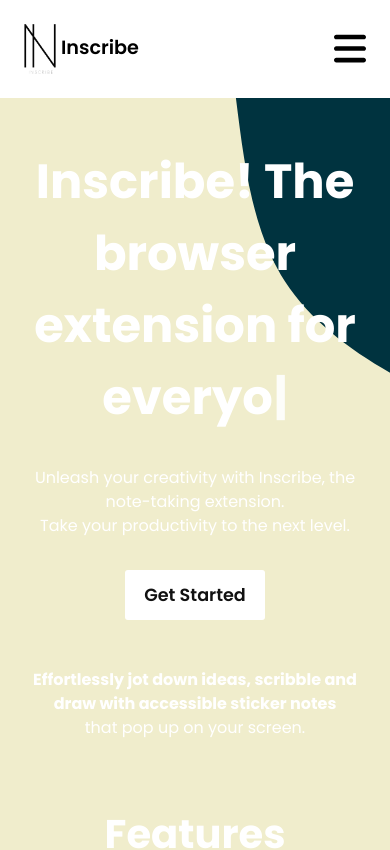
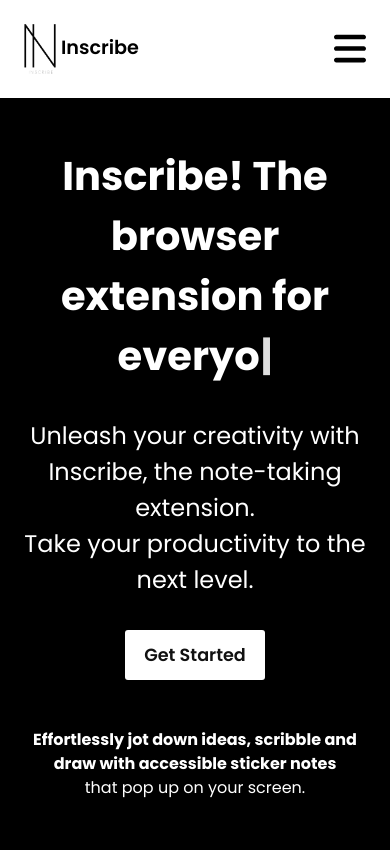
Before and after one commit to mofopeadegoke/Inscribe-Website, a React (Create React App) app in the folder react-app/: page /home in a window 390 px wide. Shown: the top 850 px of the page. Built offline with nearby package versions, Linux system fonts and the light colour scheme.

Commit message:
mobile view done

```diff
--- a/react-app/src/pages/home.jsx
+++ b/react-app/src/pages/home.jsx
@@ -46,7 +46,7 @@
       <section className="mb">
         <article className="introSection" id="home">
           <article className="content">
-            <div style={{ fontSize: "3rem", fontWeight: "bold" }}>
+            <div className="main-txt">
               <Typewriter
                 options={{
                   autoStart: true,
@@ -272,7 +272,7 @@
         </article>
         <article className="helpSection" data-aos="fade-up" id="help">
           <article className="socialLinks">
-            <img src={Logo} alt="Inscribe Logo" />
+            <img src={logoWhite} alt="Inscribe Logo" />
             <h2>
               Unleash your creativity with Inscribe. Take your productivity to
               the next level.
--- a/react-app/src/styles/home.css
+++ b/react-app/src/styles/home.css
@@ -18,7 +18,7 @@
 section.mb {
     padding-bottom: 5rem;
 }
-section.mbTwo {
+.mbTwo {
     clip-path: polygon(0 15%,
                 100% 0,
                 100% 100%,
@@ -41,6 +41,7 @@
 }
 .main-txt {
     font-size: 3rem;
+    font-weight: bold;
 }
 .main-txt+p {
     font-size: 1.5rem;
@@ -225,7 +226,7 @@
     row-gap: 8px;
 }
 article.helpSection article.webLinks ul a {
-    color: black;
+    color: #fff;
     text-decoration: none;
 }
 footer {
--- a/react-app/src/styles/responsive.css
+++ b/react-app/src/styles/responsive.css
@@ -57,19 +57,25 @@
     article.howItWorks {
         padding-inline: 3rem;
     }
+    .mb {
+        clip-path: polygon(0 0,
+                    100% 0,
+                    100% 95%,
+                    0 100%);
+    }
+    section.mbTwo {
+        clip-path: polygon(0 5%,
+                    100% 0,
+                    100% 100%,
+                    0 100%);
+    }
 }
 @media all and (max-width: 650px) {
-    h1.main-txt {
-        font-size: 2rem;
+    div.main-txt {
+        font-size: 2.5rem;
     }
     footer.ft {
         padding: 1.5rem 1rem;
         font-size: 0.85rem;
     }
-    section.mb {
-        background: url(../images//mobYelGreenNorm.svg);
-        background-size: cover;
-        background-position: center center;
-        background-repeat: no-repeat;
-    }
 }
```
